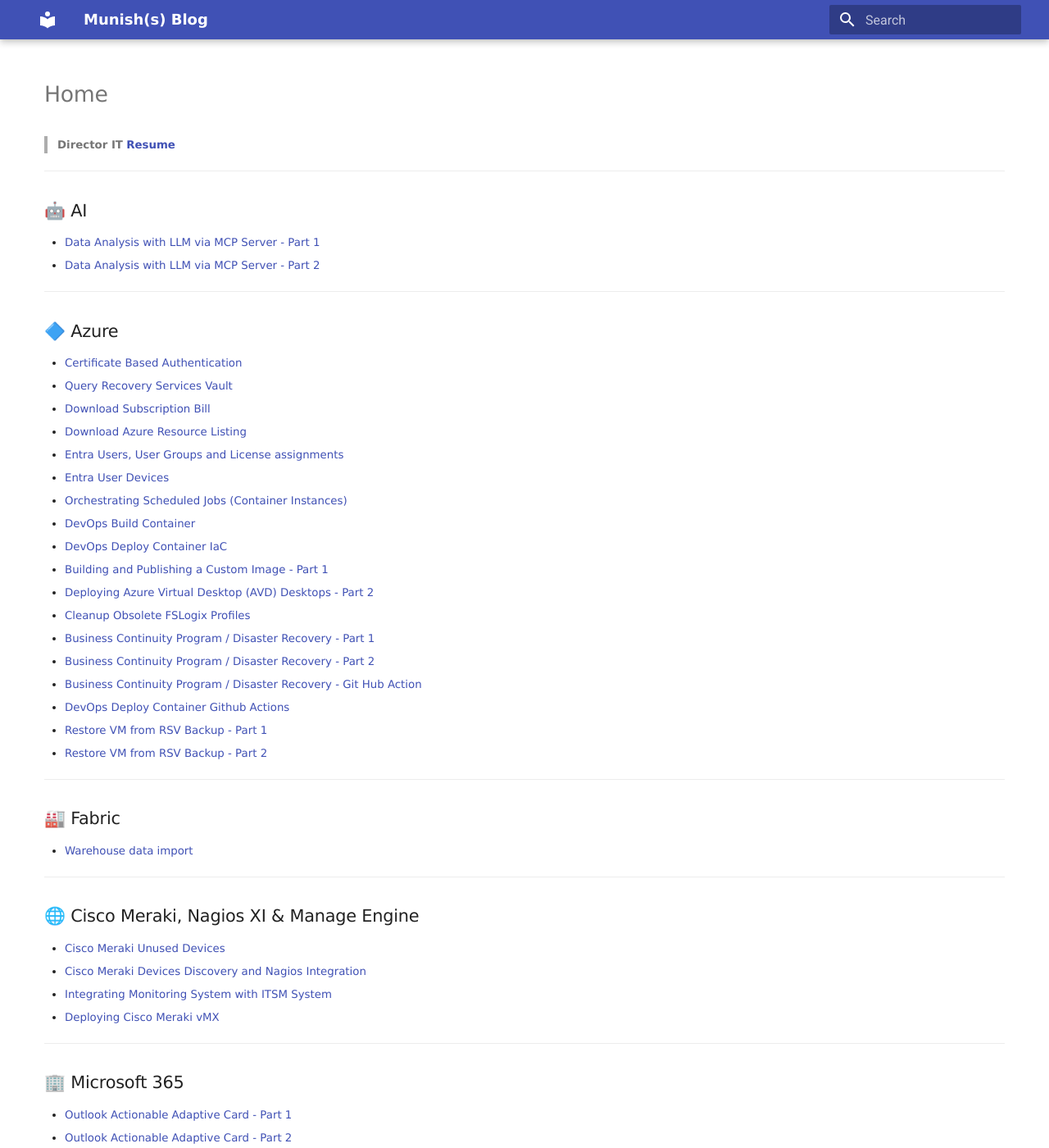
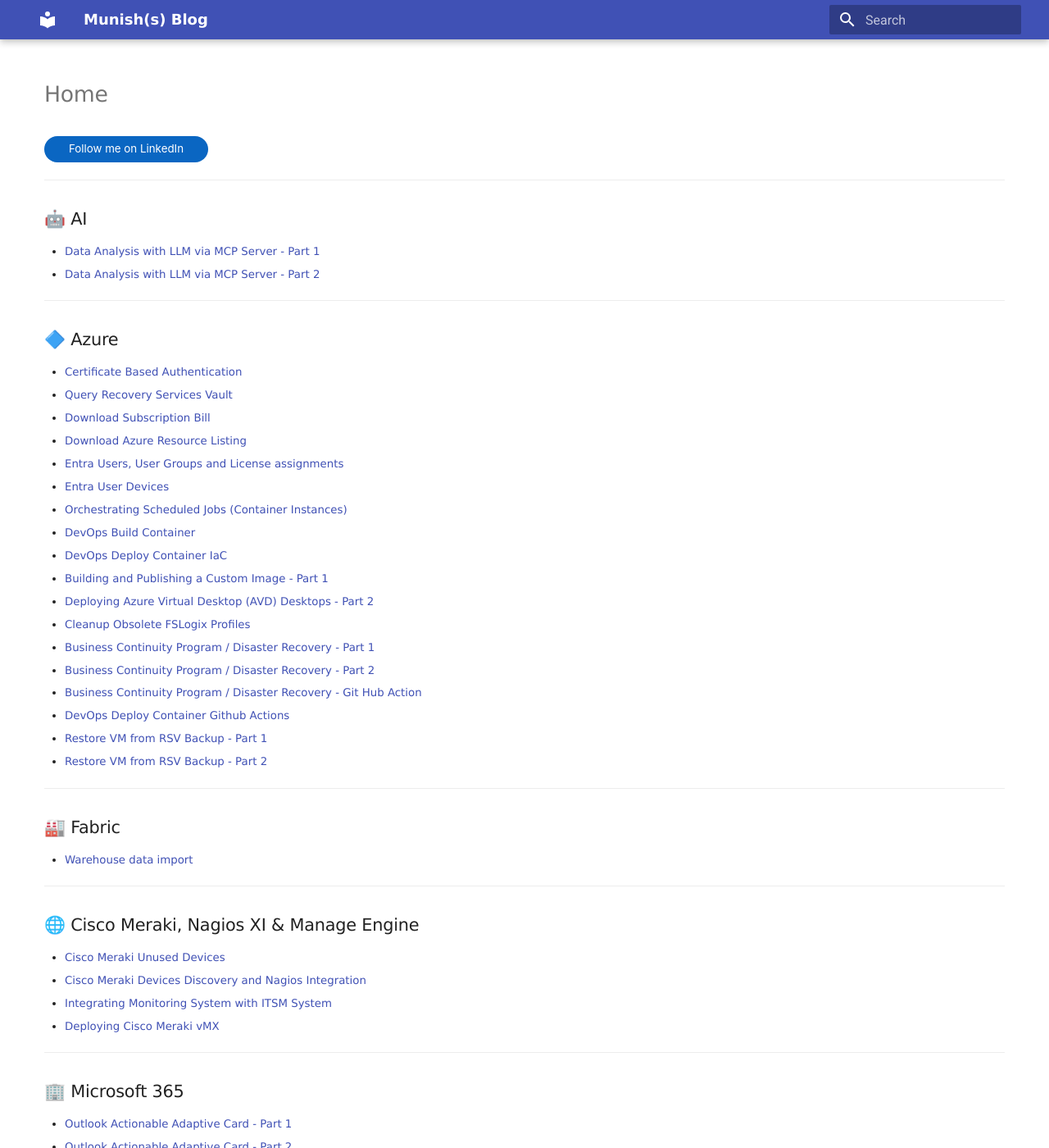
Before and after one commit to Munish-Sethi/pers-blog, an MkDocs documentation site: the page built from docs/index.md, in a window 1280 px wide and 1400 px high. Shown: the whole window at 82% size. Built offline with MkDocs 1.6.1 and Material for MkDocs 9.7.7, drawn with Linux system fonts in a browser that asks for light colours.

Commit message:
Replaced Resume link with Follow Me link in the index.md file.

```diff
--- a/docs/index.md
+++ b/docs/index.md
@@ -1,4 +1,22 @@
-> **Director IT**  [**Resume**](Munish Sethi.pdf)
+<style>
+.libutton {
+    display: flex;
+    flex-direction: column;
+    justify-content: center;
+    padding: 7px;
+    text-align: center;
+    outline: none;
+    text-decoration: none !important;
+    color: #ffffff !important;
+    width: 200px;
+    height: 32px;
+    border-radius: 16px;
+    background-color: #0A66C2;
+    font-family: "SF Pro Text", Helvetica, sans-serif;
+}
+</style>
+
+<a class="libutton" href="https://www.linkedin.com/in/munish-sethi-a1a96b3" target="_blank">Follow me on LinkedIn</a>
 
 ---
 
```
